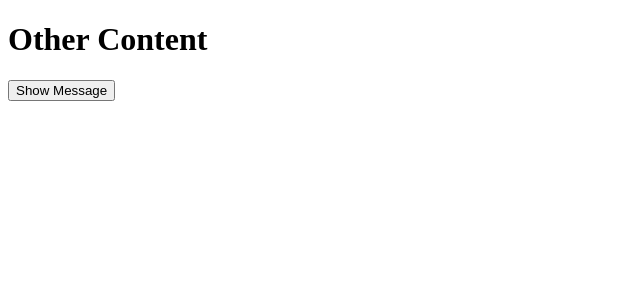
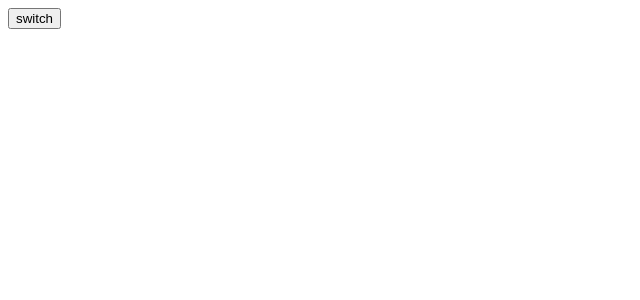
Before and after one commit to galabeketov/functional-programming, a React (Create React App) app: page / in a window 1280 px wide. Shown: the top 300 px of the page, without its empty margins (0-640 px from the left). Built offline with nearby package versions, Linux system fonts and the light colour scheme.

Commit message:
filer docs

```diff
--- a/src/App.css
+++ b/src/App.css
@@ -1,11 +1,4 @@
-.alert {
+.tooltip {
   position: absolute;
-  top: 10px;
-  left: 50%;
-  translate: -50%;
-  background-color: aquamarine;
-  color: black;
-  border-radius: 5px;
-  padding: 10px;
-  cursor: pointer;
+  border: 2px solid black;
 }
--- a/src/App.jsx
+++ b/src/App.jsx
@@ -1,30 +1,25 @@
-import { useState } from "react";
-import "./App.css";
+import { useCallback, useState } from "react";
 
 function App() {
   const [show, setShow] = useState(false);
+  const inputRef = useCallback((input) => {
+    if (input === null) return;
+
+    input.focus();
+  }, []);
 
   return (
-    <div>
-      <h1>Other Content</h1>
-      <button onClick={() => setShow(true)}>Show Message</button>
-      <Alert show={show} onClose={() => setShow(false)}>
-        A sample message to show.
-        <br />
-        Click it to close.
-      </Alert>
-    </div>
+    <>
+      <button
+        onClick={(e) => {
+          setShow(!show);
+        }}
+      >
+        switch
+      </button>
+      {show && <input type="text" ref={inputRef} />}
+    </>
   );
 }
 
-const Alert = ({ children, onClose, show }) => {
-  if (!show) return;
-
-  return (
-    <div className="alert" onClick={onClose}>
-      {children}
-    </div>
-  );
-};
-
 export default App;
```
